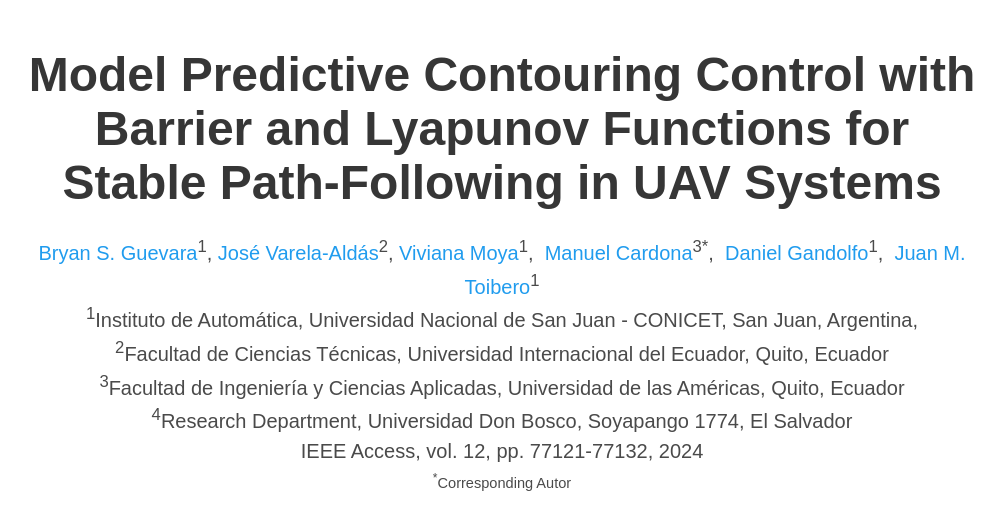
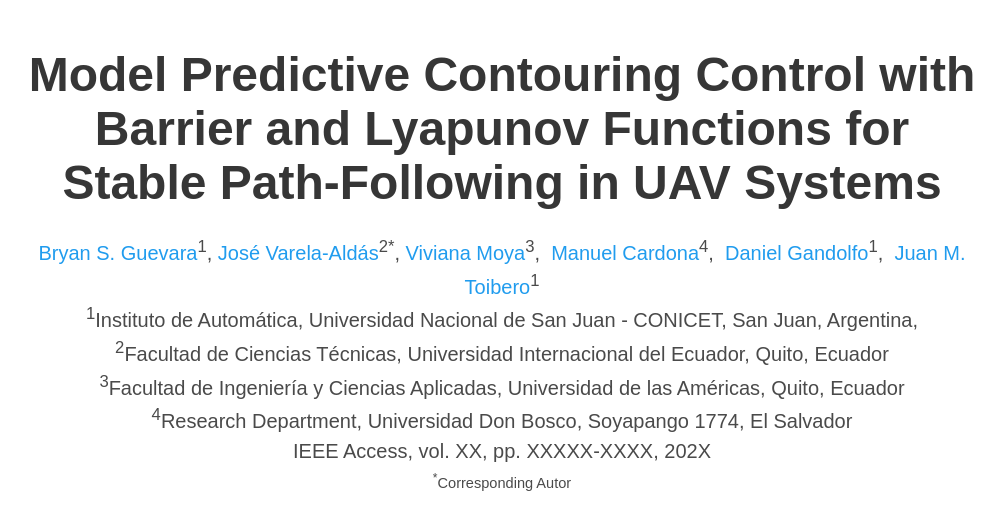
Before and after one commit to bryansgue/MPCC_CBLF_UAV_web, a plain HTML site: page index.html in a window 1280 px wide. Shown: the top 505 px of the page, without its empty margins (138-1142 px from the left). Drawn offline with nearby package versions, Linux system fonts and the light colour scheme; some icons are missing; a web font is replaced by a local one.

Commit message:
Update index.html

```diff
--- a/index.html
+++ b/index.html
@@ -59,18 +59,18 @@
                 <a href="https://scholar.google.es/citations?hl=es&pli=1&user=SEaFrDEAAAAJ" target="_blank">Bryan S. Guevara</a><sup>1</sup>,
               </span>
                 <span class="author-block">
-                  <a  target="_blank">José Varela-Aldás</a><sup>2</sup>,
+                  <a  target="_blank">José Varela-Aldás</a><sup>2</sup><sup>*</sup>,
                 </span>
                   <span class="author-block">
-                    <a  target="_blank">Viviana Moya</a><sup>1</sup>,
+                    <a  target="_blank">Viviana Moya</a><sup>3</sup>,
                   </span>
                   <span class="author-block"></span>
-                    <a  target="_blank">Manuel Cardona</a><sup>3</sup><sup>*</sup>,
+                    <a  target="_blank">Manuel Cardona</a><sup>4</sup>,
                   </span>
                   <span class="author-block"></span>
                     <a  target="_blank">Daniel Gandolfo</a><sup>1</sup>,
                   </span><span class="author-block"></span>
-                  <a href="THIRD AUTHOR PERSONAL LINK" target="_blank">Juan M. Toibero</a><sup>1</sup>
+                  <a target="_blank">Juan M. Toibero</a><sup>1</sup>
                 </span>
                   </div>
 
@@ -80,7 +80,7 @@
                     <span  class="author-block"> <sup>3</sup>Facultad de Ingeniería y Ciencias Aplicadas, Universidad de las Américas, Quito, Ecuador </span><br>
                     <span  class="author-block"> <sup>4</sup>Research Department, Universidad Don Bosco, Soyapango 1774, El Salvador </span><br>
 
-                    <span class="author-block">IEEE Access, vol. 12, pp. 77121-77132, 2024</span>
+                    <span class="author-block">IEEE Access, vol. XX, pp. XXXXX-XXXX, 202X</span>
                     <span class="eql-cntrb"><small><br><sup>*</sup>Corresponding Autor</small></span>
 
                   </div>
```
